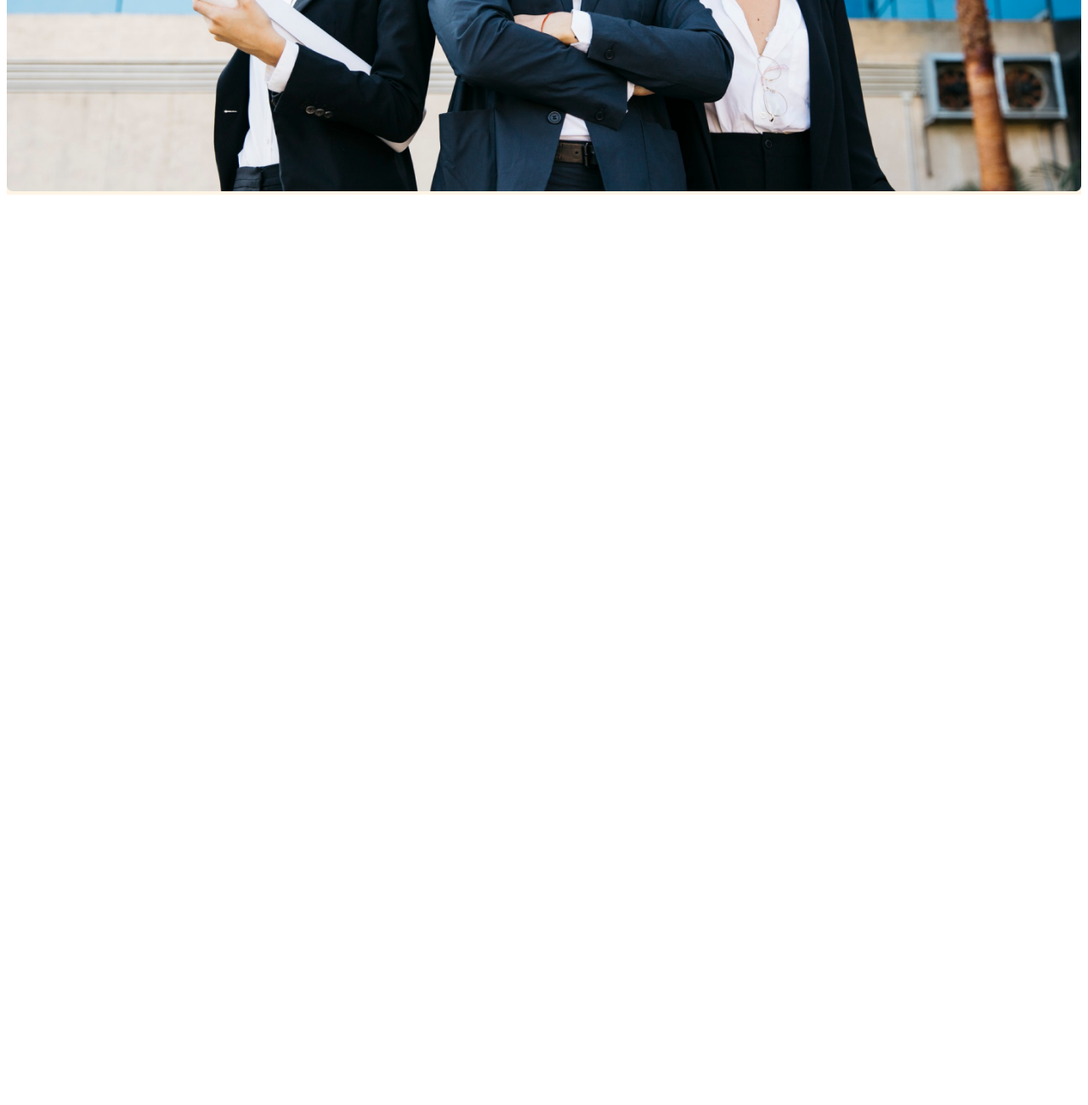
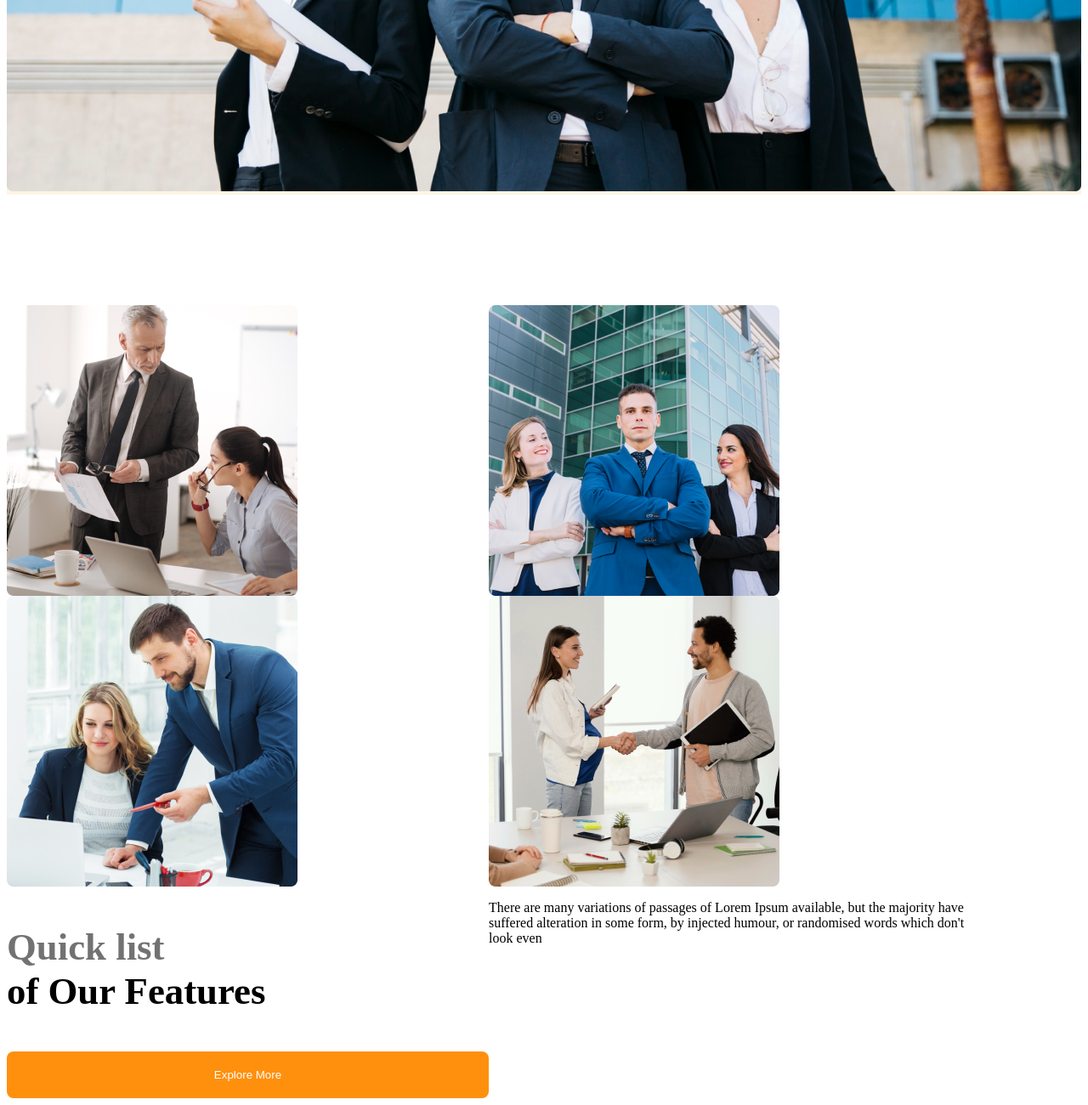
Before and after one commit to abirnis120/responsive, a plain HTML site: page index.html in a window 1280 px wide. Shown: the part 939-2239 px from the top of the page at 85% size. Before the commit the page ends 1176 px from the top, so only its background shows below. Drawn offline with Linux system fonts and the light colour scheme.

Commit message:
image styles add

```diff
--- a/index.html
+++ b/index.html
@@ -36,7 +36,24 @@
 </div>
     </header>
     <main>
+<section class="teams display-flex">
+<div class="team-img-container">
+    <img src="./images/team1.png" alt="">
+    <img src="./images/team2.png" alt="">
+    <img src="./images/team3.png" alt="">
+    <img src="./images/team4.png" alt="">
+<h3 class="feature-tittle"> <span  id="quick-list
+    " class="text-light-gray"> Quick list</span>
+</br>
+     of Our<span>  Features</span> </h3>
+<p class="feature-description">There are many variations of passages of Lorem Ipsum available, but the majority have suffered alteration in some form, by injected humour, or randomised words which don't look even</p>
 
+<button class="btn-primary"> Explore More</button>
+</div>
+<div class="our-features">
+
+</div>
+</section>
     </main>
     <footer>
 
--- a/styles/g3arc.css
+++ b/styles/g3arc.css
@@ -31,6 +31,16 @@ color: white;
 padding: 20px 25px;
 border-radius: 8px;
 border: none;
+}
+main{
+max-width: 1440px;
+margin: 0 auto;
+
+}
+main> section{
+
+
+    margin-top: 130px;
 }
 /* header styles */
 /* navber related styles */
@@ -88,10 +98,38 @@ font-weight:700;
 
     width: 100%;
  }
+ /* team and featured styles */
+.teams{
+
+    align-items: center;
+}
+.team-img-container{
+
+    display: grid;
+    grid-template-columns:repeat(2,1fr) ;
+}
+
+.our-features{
+
+ margin-right: 130px;
+
+}
+.feature-tittle{
+
+    font-size: 2.8rem;
+    font-weight: 700px
+    ;
+}
+#quick-list{
+
+font-weight: 500px;
+
+}
+
  /* responsuive media query */
  @media  screen and (max-width: 576px) {
     .navbar , .nav-links{
+flex-direction: column;
 
--ms-flex-direction: column;
     }
     }
```
